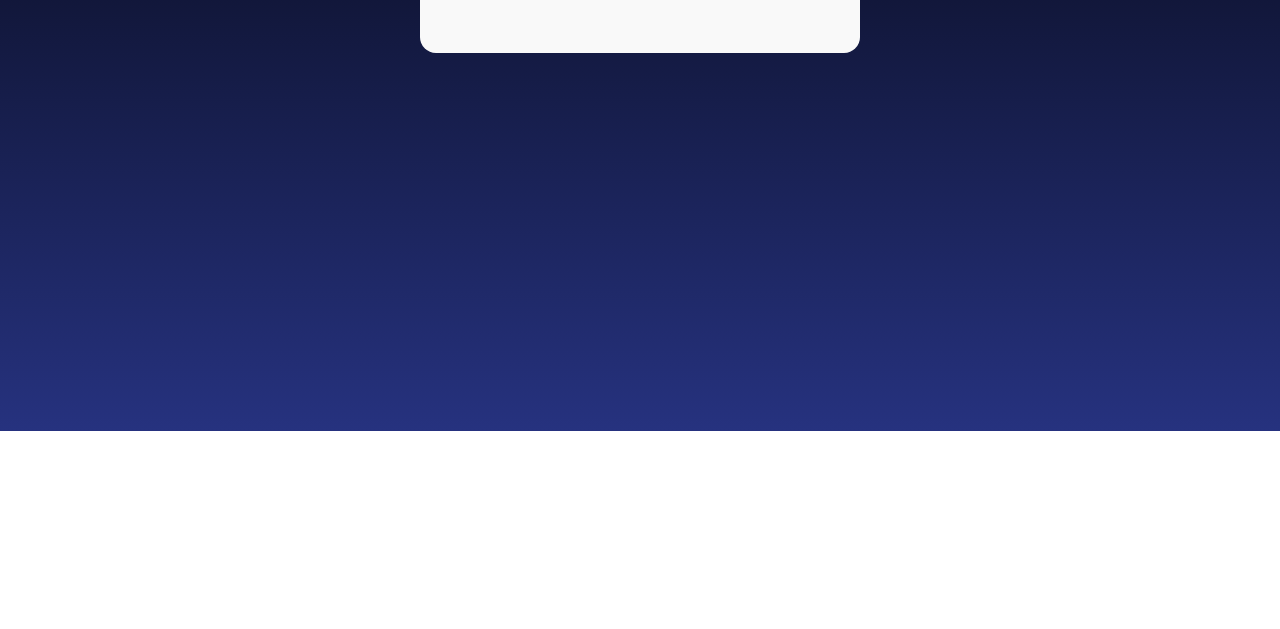
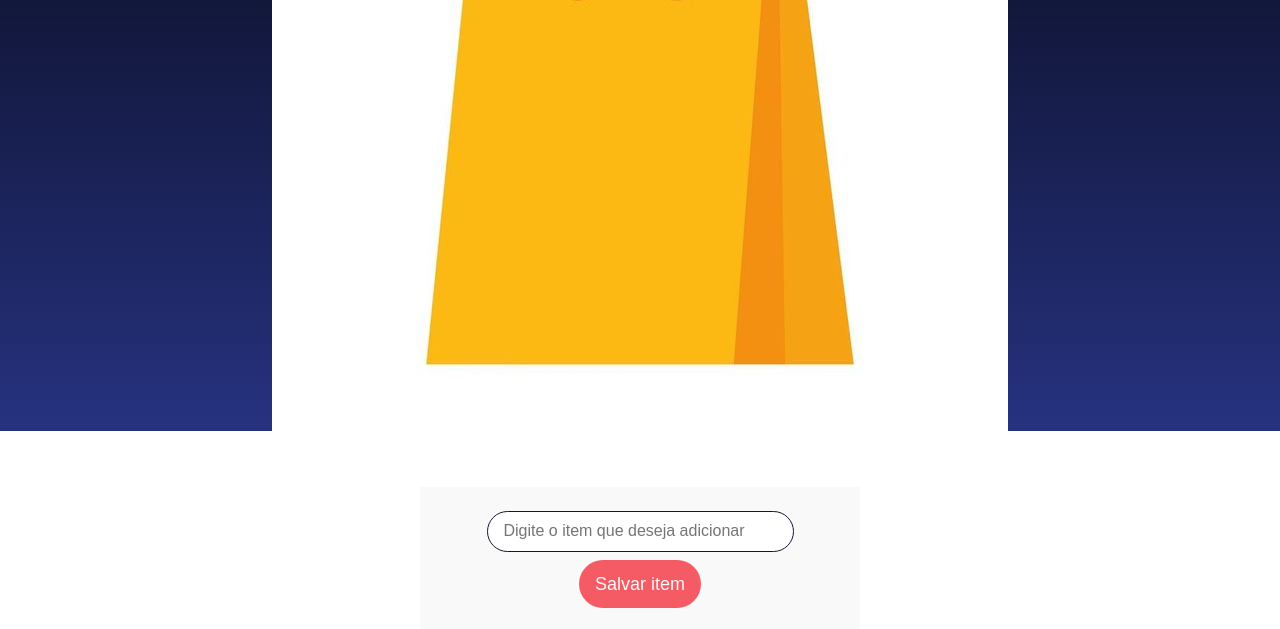
Before and after one commit to sofi010102/ListaCompras, a plain HTML site: page index.html in a window 1280 px wide. Shown: the part 369-998 px from the top of the page. Before the commit the page ends 800 px from the top, so only its background shows below. Drawn offline with Linux system fonts and the light colour scheme; files whose address does not match are found by name.

Commit message:
Update index.html

```diff
--- a/index.html
+++ b/index.html
@@ -10,7 +10,7 @@
 
 <body>
     <main>
-        <img src="./img/images.png" alt="sacola de compras" />
+        <img src="Sacola.png" alt="sacola de compras" />
         <form>
             <input class="input-item" id="input-item" type="text" placeholder="Digite o item que deseja adicionar" />
             <button class="button-item" id="adicionar-item" type="button">Salvar item</button>
```
